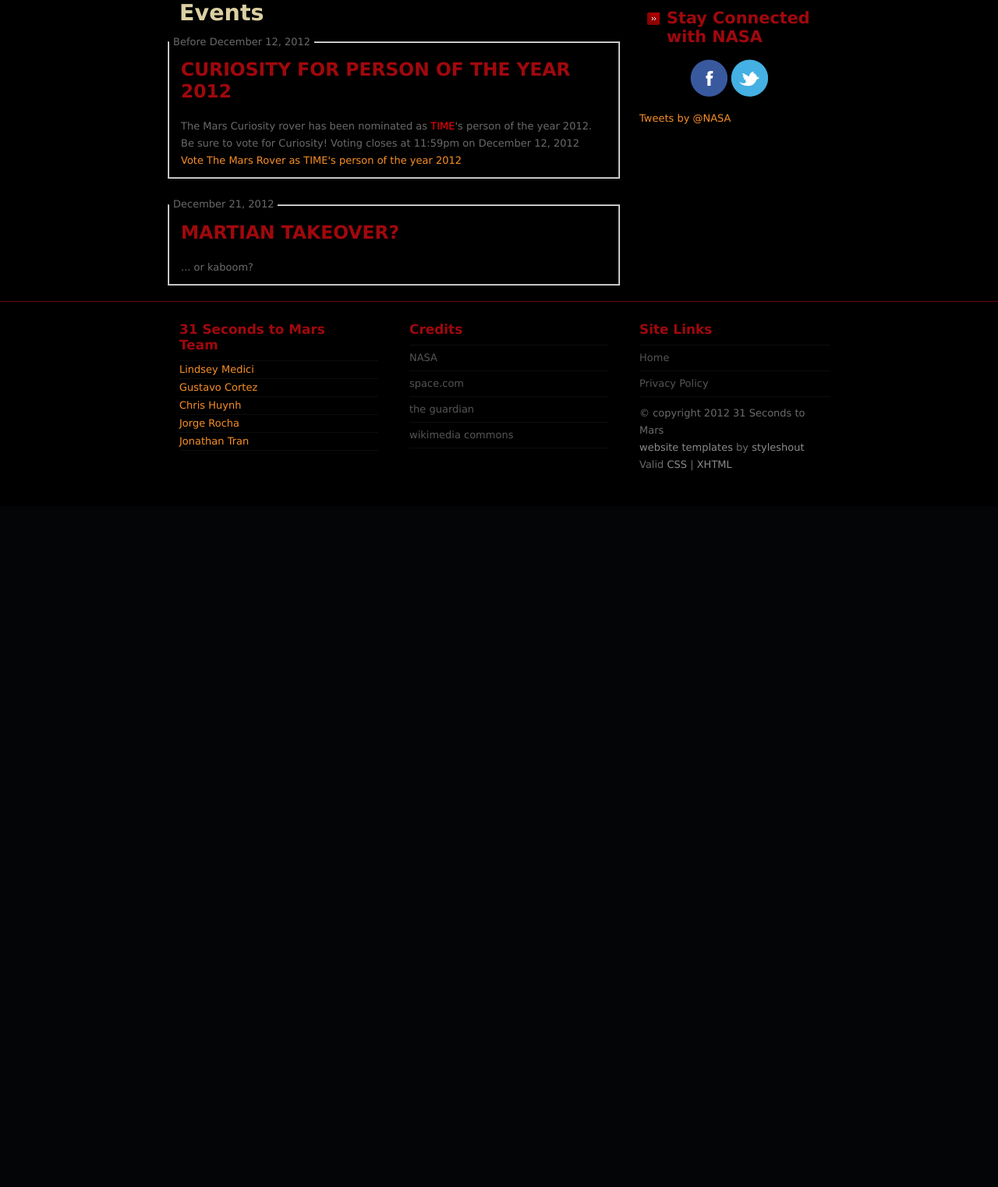
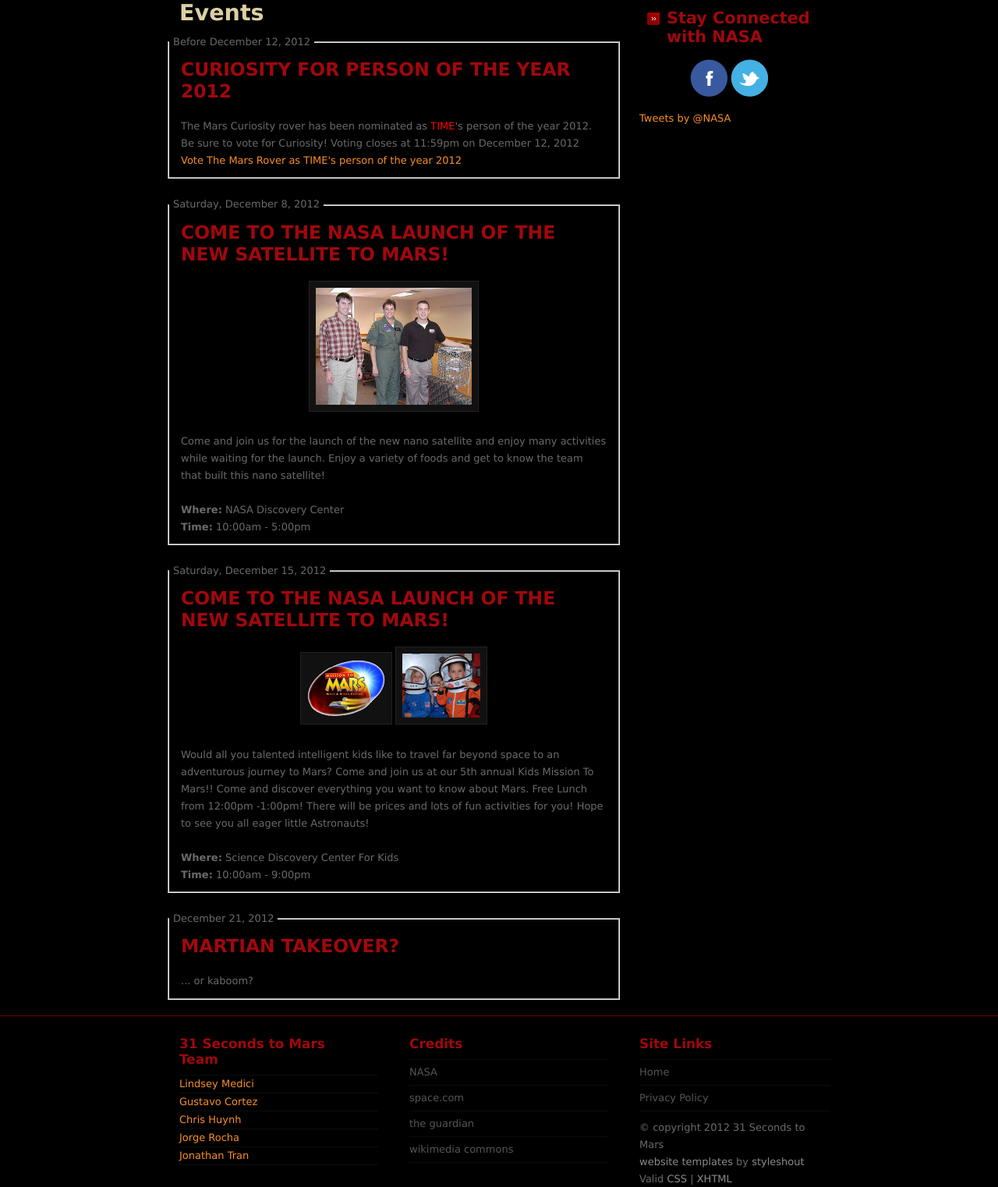
Before and after one commit to jonathanmtran/31secondstomars, a PHP site: page /events.php in a window 1280 px wide. Shown: the part 151-1673 px from the top of the page at 78% size. Before the commit the page ends 754 px from the top, so only its background shows below. Run offline with PHP 8.4, Linux system fonts and the light colour scheme; some libraries are stand-ins or nearby versions.

Commit message:
Added some more events

```diff
--- a/events.php
+++ b/events.php
@@ -16,6 +16,37 @@ include 'header.php';
 			<br />
 
 			<fieldset>
+				<legend>Saturday, December 8, 2012</legend>
+				<h2>Come to the NASA Launch of the new satellite to mars!</h2>
+				<p style="text-align: center">
+					<img src="images/launch_party.jpg">
+				</p>
+				<p>
+					Come and join us for the launch of the new nano satellite and enjoy many activities while waiting for the launch. Enjoy a variety of foods and get to know the team that built this nano satellite!<br />
+					<br />
+					<strong>Where:</strong> NASA Discovery Center<br />
+					<strong>Time:</strong> 10:00am - 5:00pm
+				</p>
+			</fieldset>
+			<br />
+
+			<fieldset>
+				<legend>Saturday, December 15, 2012</legend>
+				<h2>Come to the NASA Launch of the new satellite to mars!</h2>
+				<p style="text-align: center">
+					<img src="images/kids_to_mars-2.png" />
+					<img src="images/kids_to_mars.jpg" />
+				</p>
+				<p>
+					Would all you talented intelligent kids like to travel far beyond space to an adventurous journey to Mars? Come and join us at our 5th annual Kids Mission To Mars!! Come and discover everything you want to know about Mars. Free Lunch from 12:00pm -1:00pm! There will be prices and lots of fun activities for you! Hope to see you all eager little Astronauts!<br />
+					<br />
+					<strong>Where:</strong> Science Discovery Center For Kids<br />
+					<strong>Time:</strong> 10:00am - 9:00pm
+				</p>
+			</fieldset>
+			<br />
+
+			<fieldset>
 				<legend>December 21, 2012</legend>
 				<h2>Martian Takeover?</h2>
 				<p>... or kaboom?</p>
```
Also changed, not shown: images/kids_to_mars-2.png (added), images/kids_to_mars.jpg (added), images/launch_party.jpg (added).
